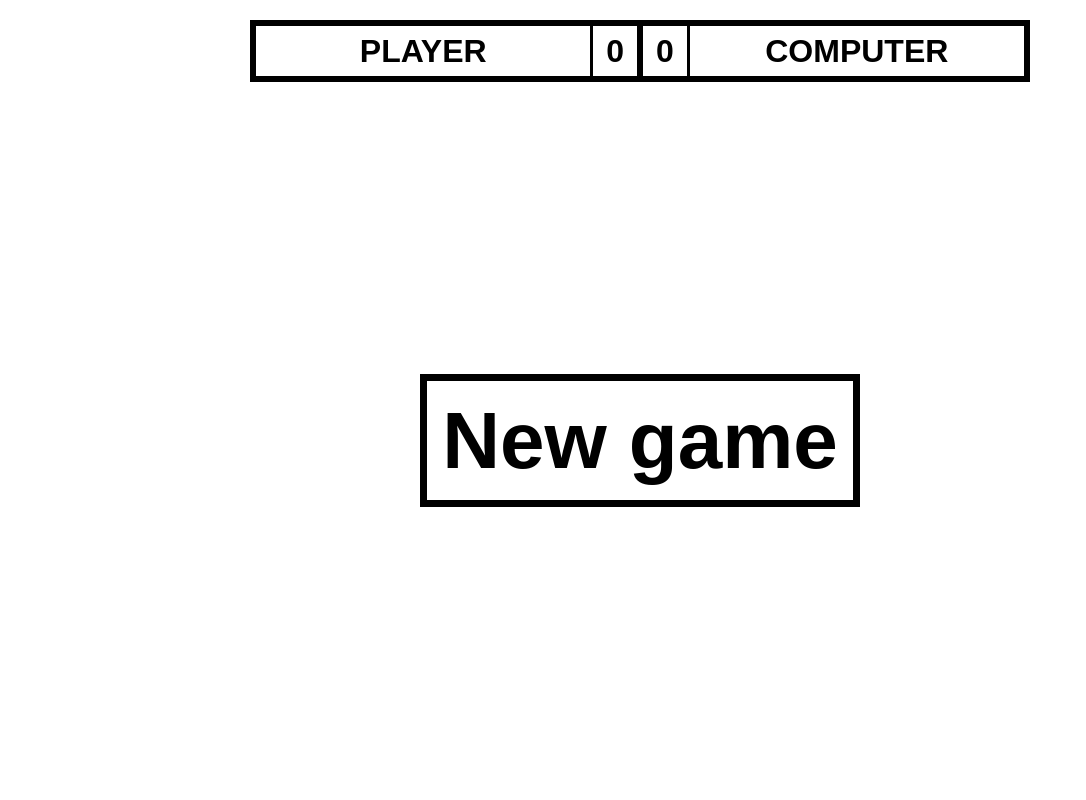
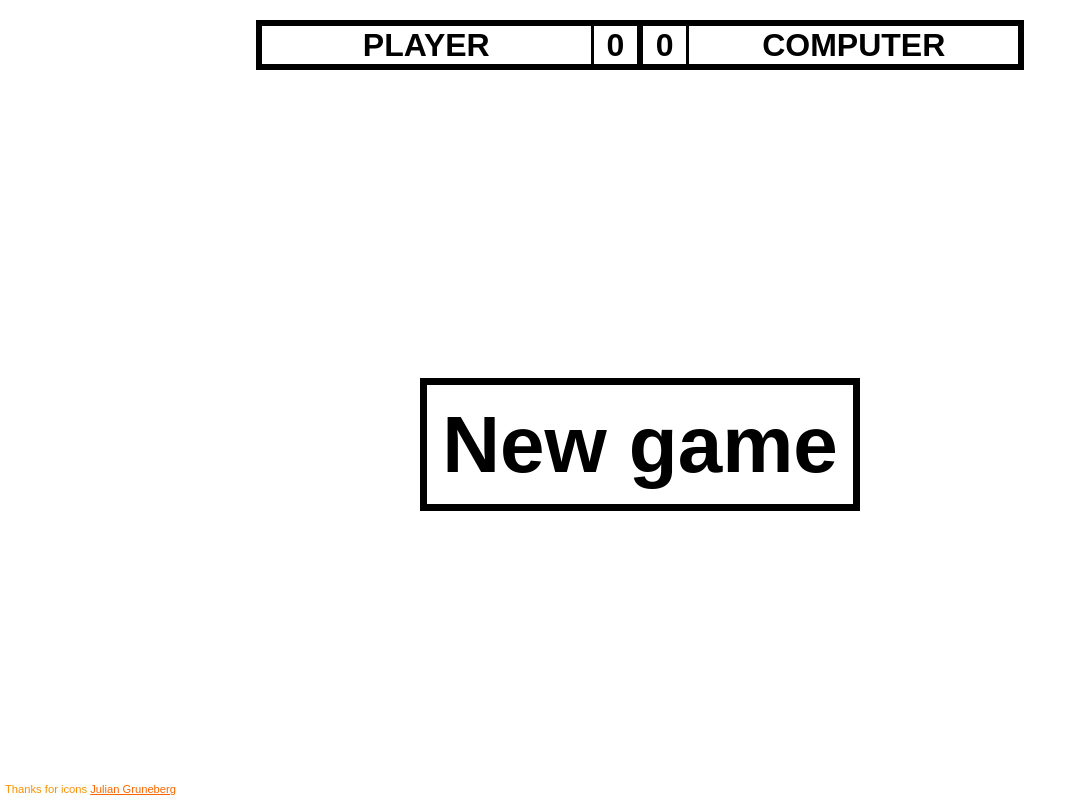
Before and after one commit to kozzzin/rock-paper-scissors, a plain HTML site: page index.html in a window 1280 px wide. Shown: the whole page, without its empty margins (0-1086 px from the left). Drawn offline with Linux system fonts and the light colour scheme.

Commit message:
finished first beta

```diff
--- a/css/styles.css
+++ b/css/styles.css
@@ -14,8 +14,15 @@ body {
     padding: 0;
     display: flex;
     background-color: #fff;
+    bottom: 0;
+}
 
-    bottom: 0;
+#score-container {
+    height: 90px;
+    min-height: 90px;
+    display: flex;
+    justify-content: center;
+    align-items: center;
 }
 
 #score {
@@ -27,9 +34,9 @@ body {
     font-size: 2em;
     font-weight: bold;
     width: 60%;
-    margin: 20px auto 0;
+    max-width: 60%;
     border: 6px solid #000;
-
+    box-sizing: border-box;
 }
 
 #score #player-score,
@@ -61,7 +68,7 @@ body {
 
 #game-area {
     background-color: #fff;
-    flex: 1;
+    flex: 5;
     align-items: center;
     justify-content: center;
     display: flex;
@@ -148,9 +155,16 @@ body {
 }
 
 #copy {
-    flex: 1;
-    margin: 0;
-    padding: 10px;
+    position: absolute;
+    left: 0;
+    bottom: 0;
+    color: #ff9000;
+    font-size: 70%;
+    padding: 5px;
+}
+
+#copy a {
+    color: #ff6600;
 }
 
 #game-area .hidden,
--- a/index.html
+++ b/index.html
@@ -9,11 +9,13 @@
     <script type="text/javascript" src="./js/game.js"></script>
 </head>
 <body>
-    <div id="score" class="hidden">
-        <div id="player-name">Player</div>
-        <div id="player-score"><span id="you-score">0</span></div>
-        <div id="comp-score"><span id="computer-score">0</span></div>
-        <div id="computer-name">Computer</div>
+    <div id="score-container">
+        <div id="score" class="hidden">
+            <div id="player-name">Player</div>
+            <div id="player-score"><span id="you-score">0</span></div>
+            <div id="comp-score"><span id="computer-score">0</span></div>
+            <div id="computer-name">Computer</div>
+        </div>
     </div>
     <div id="game-area">
         <div id="start-game"><a href="#">New game</a></div>
@@ -25,41 +27,8 @@
             <div class="player-choice" id="rock"></div>
             <div class="player-choice" id="scissors"></div>
     </div>
-    <!-- <p id="copy">Thanks for icons  <a href="https://openmoji.org/library/#author=Julian%20Gr%C3%BCneberg">Julian Gruneberg</a></a></p> -->
+    <div id="copy">Thanks for icons  <a href="https://openmoji.org/library/#author=Julian%20Gr%C3%BCneberg">Julian Gruneberg</a></div>
 
-    <script>
-
-        const playerButtons = Array.from(document.querySelectorAll('.player-choice'));
-
-        playerButtons.forEach((but) => {
-            but.addEventListener('click', function(e) {
-                let compChoice = computerPlay();
-                let playerChoice = e.target.getAttribute('id');
-                showChoice('you',playerChoice);
-                showChoice('comp',compChoice);
-                playRound(playerChoice,compChoice);
-                document.querySelector('#you-score').textContent = players['you'];
-                document.querySelector('#computer-score').textContent = players['computer'];
-                let winner = checkWinner();
-                if (winner) {
-                    document.querySelector('#game-area').textContent = `${winner} wins`.toUpperCase();
-                    setTimeout(function(){
-                        location.reload();
-                    }, 7000);
-                }
-            })
-        });
-
-        function showChoice(player, choice) {
-            document.querySelector('#' + player).innerHTML = `<img src="./img/${choice}.svg">`;
-        }
-
-        document.querySelector('#start-game').addEventListener('click', function(e) {
-            document.querySelectorAll('.hidden').forEach(e => e.classList.remove('hidden'));
-            this.classList.add('hidden');
-        });
-
-    </script>
 
 </body>
 </html>
--- a/js/game.js
+++ b/js/game.js
@@ -33,6 +33,39 @@ function checkWinner() {
     }
     return false;
 }
+
+document.addEventListener('DOMContentLoaded', function(event) {
+
+    const playerButtons = Array.from(document.querySelectorAll('.player-choice'));
+
+    playerButtons.forEach((but) => {
+        but.addEventListener('click', function(e) {
+            let compChoice = computerPlay();
+            let playerChoice = e.target.getAttribute('id');
+            showChoice('you',playerChoice);
+            showChoice('comp',compChoice);
+            playRound(playerChoice,compChoice);
+            document.querySelector('#you-score').textContent = players['you'];
+            document.querySelector('#computer-score').textContent = players['computer'];
+            let winner = checkWinner();
+            if (winner) {
+                document.querySelector('#game-area').textContent = `${winner} wins`.toUpperCase();
+                setTimeout(function(){
+                    location.reload();
+                }, 7000);
+            }
+        })
+    });
+
+    function showChoice(player, choice) {
+        document.querySelector('#' + player).innerHTML = `<img src="./img/${choice}.svg">`;
+    }
+
+    document.querySelector('#start-game').addEventListener('click', function(e) {
+        document.querySelectorAll('.hidden').forEach(e => e.classList.remove('hidden'));
+        this.classList.add('hidden');
+    });
+});
 
 // function userInput() {
 //     let output;
```
Also changed, not shown: 1 other file.
